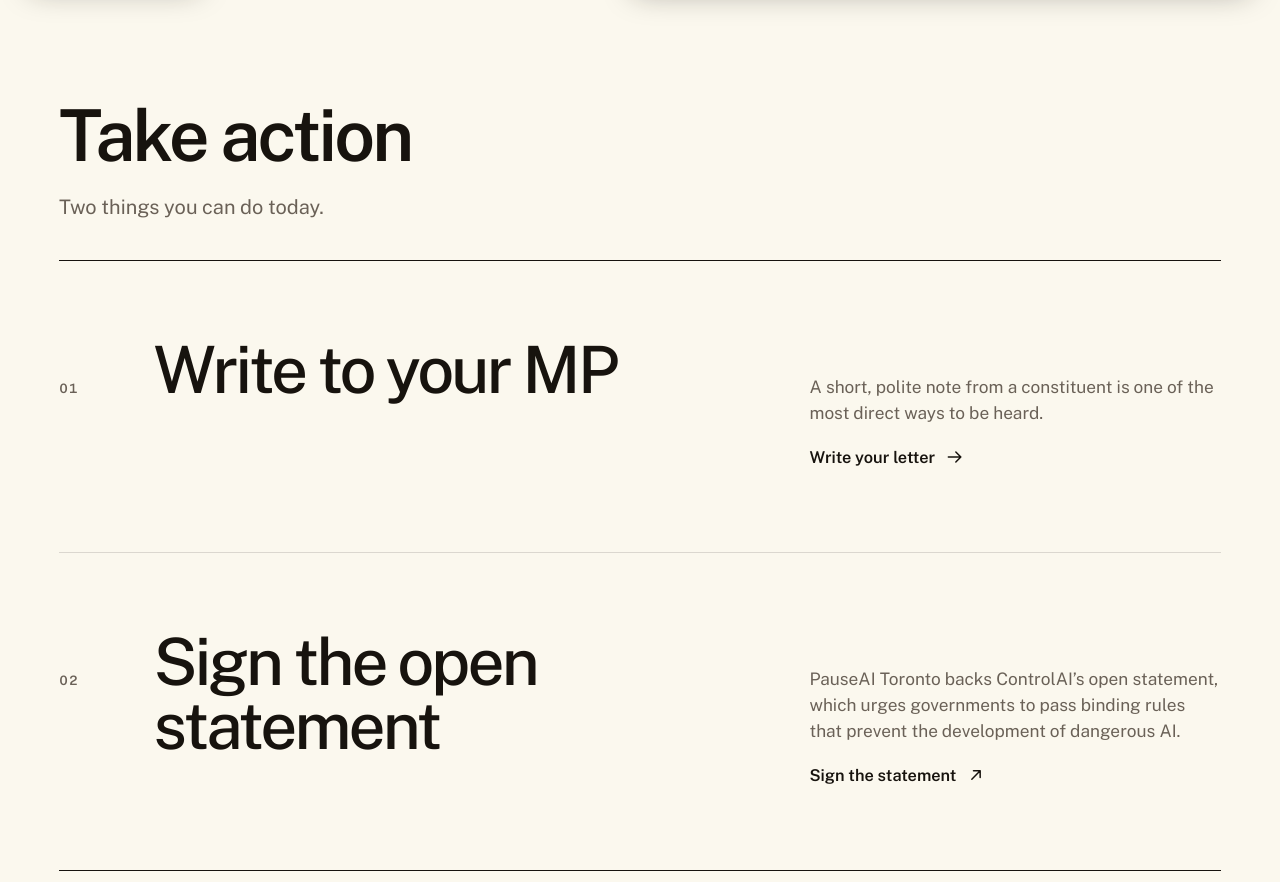
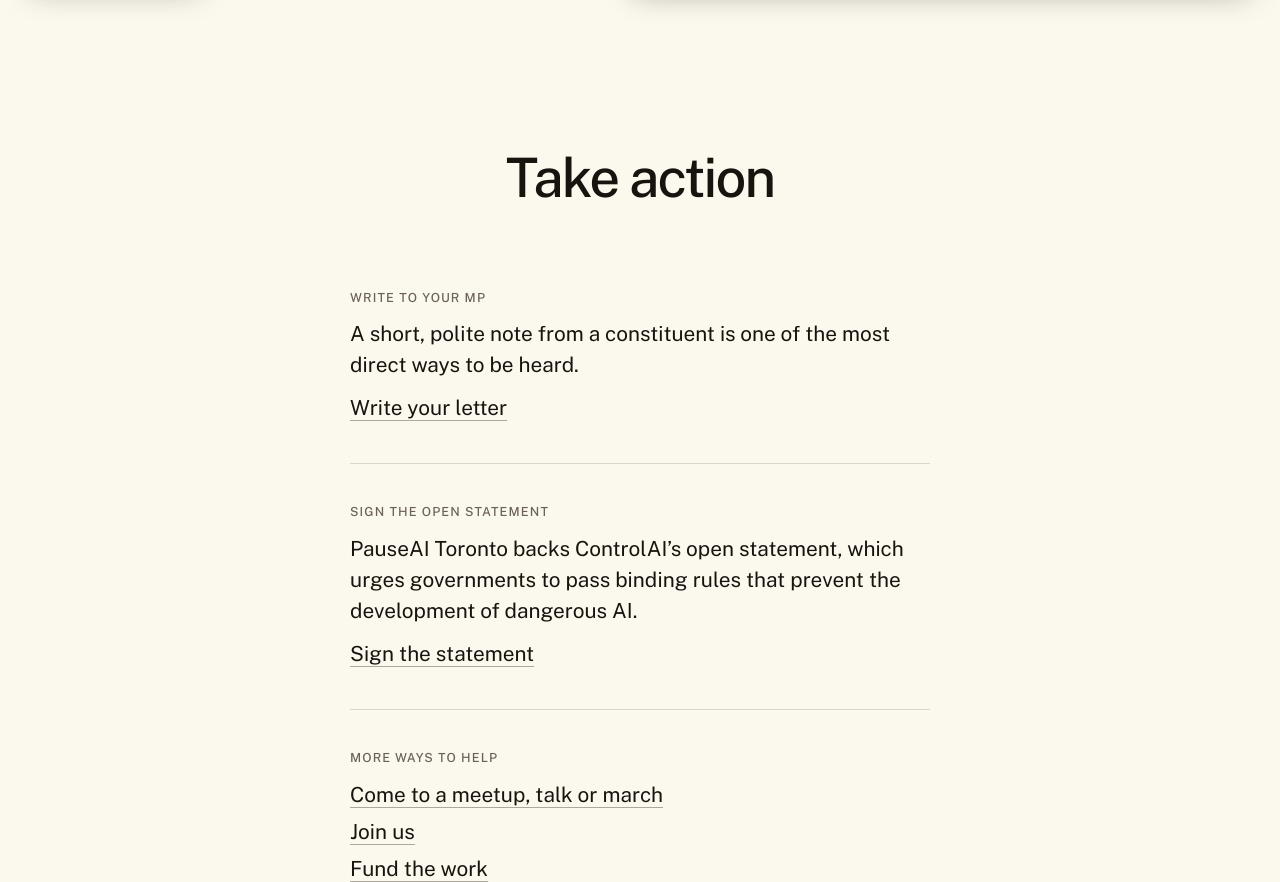
Before and after one commit to Mzane0803/pauseaitoronto.info, a plain HTML site: page campaigns.html in a window 1280 px wide. Shown: the part 70-952 px from the top of the page. Drawn offline with Linux system fonts and the light colour scheme.

Commit message:
Take action as one quiet narrow column
Centred title, a single 580px column of plain text, small letterspaced labels,
hairlines and underlined links. No numbers, arrows, buttons or pictures.

Co-Authored-By: Claude Fable 5.2 <noreply@anthropic.com>
Claude-Session: https://claude.ai/code/session_016Dpe5ngAC5VjGZ97NAQg5J

```diff
--- a/assets/site.css
+++ b/assets/site.css
@@ -758,21 +758,17 @@ html:has(.lightbox[open]){overflow:hidden}
   .note{opacity:1;width:auto;padding:8px 0 0;background:none;box-shadow:none;font-size:12.5px}
 }
 
-/* take action page: type only. A numbered list of large titles on hairlines, no pictures, no cards */
-.ta-list{list-style:none;margin:0 var(--gutter);padding:0;border-top:1px solid var(--ink)}
-.ta-list li+li{border-top:1px solid var(--hair)}
-.ta{display:grid;grid-template-columns:clamp(36px,4.4vw,72px) minmax(0,6fr) minmax(0,4fr);column-gap:clamp(20px,3vw,48px);align-items:baseline;padding:clamp(44px,6vw,88px) 0 clamp(48px,6.4vw,96px);font-family:var(--pro);color:var(--ink)}
-.ta-n{font-weight:600;font-size:13px;letter-spacing:.06em;font-variant-numeric:tabular-nums;color:var(--ink-2)}
-.ta-t{font-weight:500;font-size:clamp(2.3rem,1.2rem + 3.6vw,4.5rem);line-height:.98;letter-spacing:-.045em;text-wrap:balance;transition:color .2s}
-.ta-side p{font-size:1.08rem;line-height:1.5;color:var(--ink-2);max-width:40ch}
-.ta-go{display:inline-flex;align-items:center;gap:10px;margin-top:18px;font-weight:600;font-size:1.02rem}
-.ta-go svg{width:20px;height:20px;transition:transform .25s cubic-bezier(.3,.7,.2,1)}
-.ta:hover .ta-t,.ta:focus-visible .ta-t{color:var(--deep)}
-.ta:hover .ta-go svg,.ta:focus-visible .ta-go svg{transform:translateX(6px)}
-@media (max-width:860px){
-  .ta{grid-template-columns:1fr;row-gap:14px;padding:36px 0 40px}
-  .ta-go{margin-top:14px}
-}
+/* take action page: one narrow column of plain text. Small labels, hairlines, underlined links, nothing else */
+.plain-head{padding:clamp(150px,17vw,220px) var(--gutter) clamp(52px,6.5vw,92px);text-align:center}
+.plain-head h1{font-family:var(--pro);font-weight:500;font-size:clamp(2.2rem,1.5rem + 2.4vw,3.4rem);line-height:1.08;letter-spacing:-.035em}
+.plain-col{width:min(580px,100% - 2*var(--gutter));margin:0 auto;padding-bottom:clamp(96px,12vw,176px);font-family:var(--pro)}
+.plain-col section+section{margin-top:clamp(30px,3.4vw,40px);padding-top:clamp(30px,3.4vw,40px);border-top:1px solid var(--hair)}
+.plain-col h2{font-weight:500;font-size:12.5px;line-height:1.3;letter-spacing:.09em;text-transform:uppercase;color:var(--ink-2)}
+.plain-col p,.plain-col li{margin-top:12px;font-size:clamp(1.14rem,1.05rem + .35vw,1.3rem);line-height:1.5;color:var(--ink)}
+.plain-col ul{list-style:none;margin:0;padding:0}
+.plain-col li+li{margin-top:6px}
+.plain-col a,.pro .plain-col p a{font-weight:400;color:var(--ink);text-decoration:underline;text-decoration-thickness:1px;text-underline-offset:.22em;text-decoration-color:rgba(23,19,14,.35);transition:color .15s,text-decoration-color .15s}
+.plain-col a:hover,.pro .plain-col p a:hover{color:var(--deep);text-decoration-color:currentColor}
 /* phone: keep the hero drawing clear of the floating logo and Menu button */
 @media (max-width:860px){
   .hero-art{top:78px;height:170px}
--- a/campaigns.html
+++ b/campaigns.html
@@ -23,7 +23,7 @@
 <meta name="twitter:card" content="summary_large_image">
 <link rel="preload" href="assets/fonts/publicsans-var.woff2" as="font" type="font/woff2" crossorigin>
 <link rel="preload" href="assets/fonts/archivo-var.woff2" as="font" type="font/woff2" crossorigin>
-<link rel="stylesheet" href="assets/site.css?v=55f0fd3758">
+<link rel="stylesheet" href="assets/site.css?v=4f85ae3fd9">
 <script>document.documentElement.classList.add('js')</script>
 </head>
 <body class="pro">
@@ -59,38 +59,29 @@
   <button class="chip menu" type="button" aria-expanded="false" aria-controls="nav">Menu</button>
 </header>
 <main id="main">
-<section class="page-head">
-  <h1 class="big">Take action</h1>
-  <p>Two things you can do today.</p>
-</section>
-
-<ol class="ta-list">
-  <li><a class="ta" href="write-to-your-mp.html">
-    <span class="ta-n" aria-hidden="true">01</span>
-    <h2 class="ta-t">Write to your MP</h2>
-    <div class="ta-side">
-      <p>A short, polite note from a constituent is one of the most direct ways to be heard.</p>
-      <span class="ta-go">Write your letter<svg viewBox="0 0 24 24" aria-hidden="true"><path d="M4 12h15M13 6l6 6-6 6" fill="none" stroke="currentColor" stroke-width="1.8" stroke-linecap="round" stroke-linejoin="round"/></svg></span>
-    </div>
-  </a></li>
-  <li><a class="ta" href="https://act.controlai.org/open-statement?country=ca">
-    <span class="ta-n" aria-hidden="true">02</span>
-    <h2 class="ta-t">Sign the open statement</h2>
-    <div class="ta-side">
-      <p>PauseAI Toronto backs ControlAI’s open statement, which urges governments to pass binding rules that prevent the development of dangerous AI.</p>
-      <span class="ta-go">Sign the statement<svg viewBox="0 0 24 24" aria-hidden="true"><path d="M7 17 17 7M9 7h8v8" fill="none" stroke="currentColor" stroke-width="1.8" stroke-linecap="round" stroke-linejoin="round"/></svg></span>
-    </div>
-  </a></li>
-</ol>
-
-<section class="plan" aria-labelledby="more-title">
-  <h2 class="label" id="more-title">More ways to help</h2>
-  <ul class="doclinks">
-    <li><a href="https://luma.com/pauseaitoronto"><b>Come to a meetup, talk or march</b></a></li>
-    <li><a href="join.html"><b>Join us</b></a></li>
-    <li><a href="donate.html"><b>Fund the work</b></a></li>
-  </ul>
-</section>
+<header class="plain-head">
+  <h1>Take action</h1>
+</header>
+<div class="plain-col">
+  <section aria-labelledby="ta-mp">
+    <h2 id="ta-mp">Write to your MP</h2>
+    <p>A short, polite note from a constituent is one of the most direct ways to be heard.</p>
+    <p><a href="write-to-your-mp.html">Write your letter</a></p>
+  </section>
+  <section aria-labelledby="ta-statement">
+    <h2 id="ta-statement">Sign the open statement</h2>
+    <p>PauseAI Toronto backs ControlAI’s open statement, which urges governments to pass binding rules that prevent the development of dangerous AI.</p>
+    <p><a href="https://act.controlai.org/open-statement?country=ca">Sign the statement</a></p>
+  </section>
+  <section aria-labelledby="ta-more">
+    <h2 id="ta-more">More ways to help</h2>
+    <ul>
+      <li><a href="https://luma.com/pauseaitoronto">Come to a meetup, talk or march</a></li>
+      <li><a href="join.html">Join us</a></li>
+      <li><a href="donate.html">Fund the work</a></li>
+    </ul>
+  </section>
+</div>
 
 </main>
 
```
Also changed, not shown: about.html (+1 -1 lines), campus.html (+1 -1 lines), donate.html (+1 -1 lines), index.html (+1 -1 lines), join.html (+1 -1 lines), media.html (+1 -1 lines), write-to-your-mp.html (+1 -1 lines).
